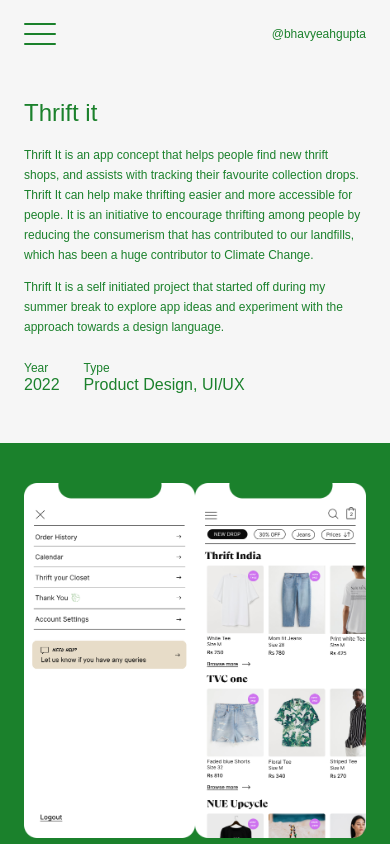
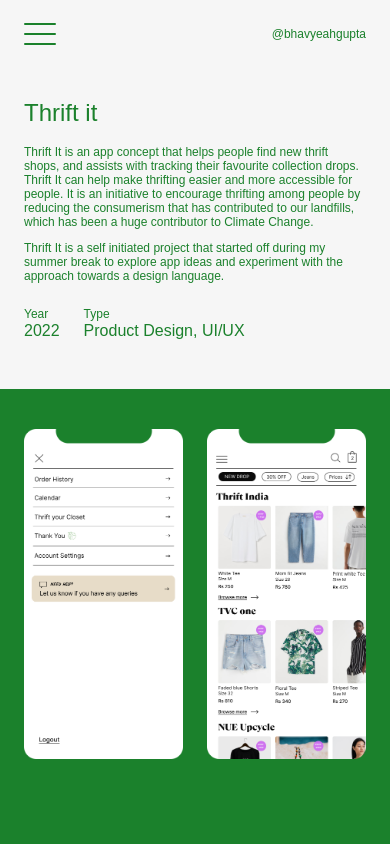
Before and after one commit to Chanakya888/Bhavya-job-portfolio, a React (Vite) app: page /thrift in a window 390 px wide. Shown: the top 844 px of the page. Built offline with nearby package versions, Linux system fonts and the light colour scheme.

Commit message:
fix: line height

```diff
--- a/src/components/ProjectIntro.jsx
+++ b/src/components/ProjectIntro.jsx
@@ -8,7 +8,7 @@ const ProjectIntro = ({ title, year, type, type2, children }) => {
           {title}
         </h1>
         <div className="pt-4 lg:flex lg:space-x-52 lg:pt-10">
-          <div className="p-container flex max-w-[636px] flex-col text-base sm:w-9/12 lg:text-xl">
+          <div className=" p-container project-intro-mobile flex max-w-[636px] flex-col text-base sm:w-9/12 lg:text-xl">
             {children}
           </div>
           <div>
--- a/src/global.css
+++ b/src/global.css
@@ -54,8 +54,9 @@ li {
 .calc-height {
   height: calc(100vh - 48px);
 }
-.test {
-  object-position: center top -140px;
+.project-intro-mobile {
+  font-size: 16px;
+  line-height: 14px;
 }
 @media (min-width: 1024px) {
   .calc-height {
--- a/src/pages/Work/Thrift.jsx
+++ b/src/pages/Work/Thrift.jsx
@@ -38,7 +38,7 @@ const Thrift = () => {
         </p>
       </ProjectIntro>
       <section className="bg-primaryGreen ">
-        <div className="flex overflow-x-scroll px-6 pt-10 md:px-0 lg:flex-row lg:justify-center">
+        <div className="flex space-x-6 overflow-x-scroll px-6 pt-10 md:px-0 lg:flex-row lg:justify-center lg:space-x-0">
           <div className="max-h-[650px] w-1/2 max-w-[410px] lg:mt-[176px]">
             <img className="h-full w-full object-contain" src={Menu} alt="" />
           </div>
```
